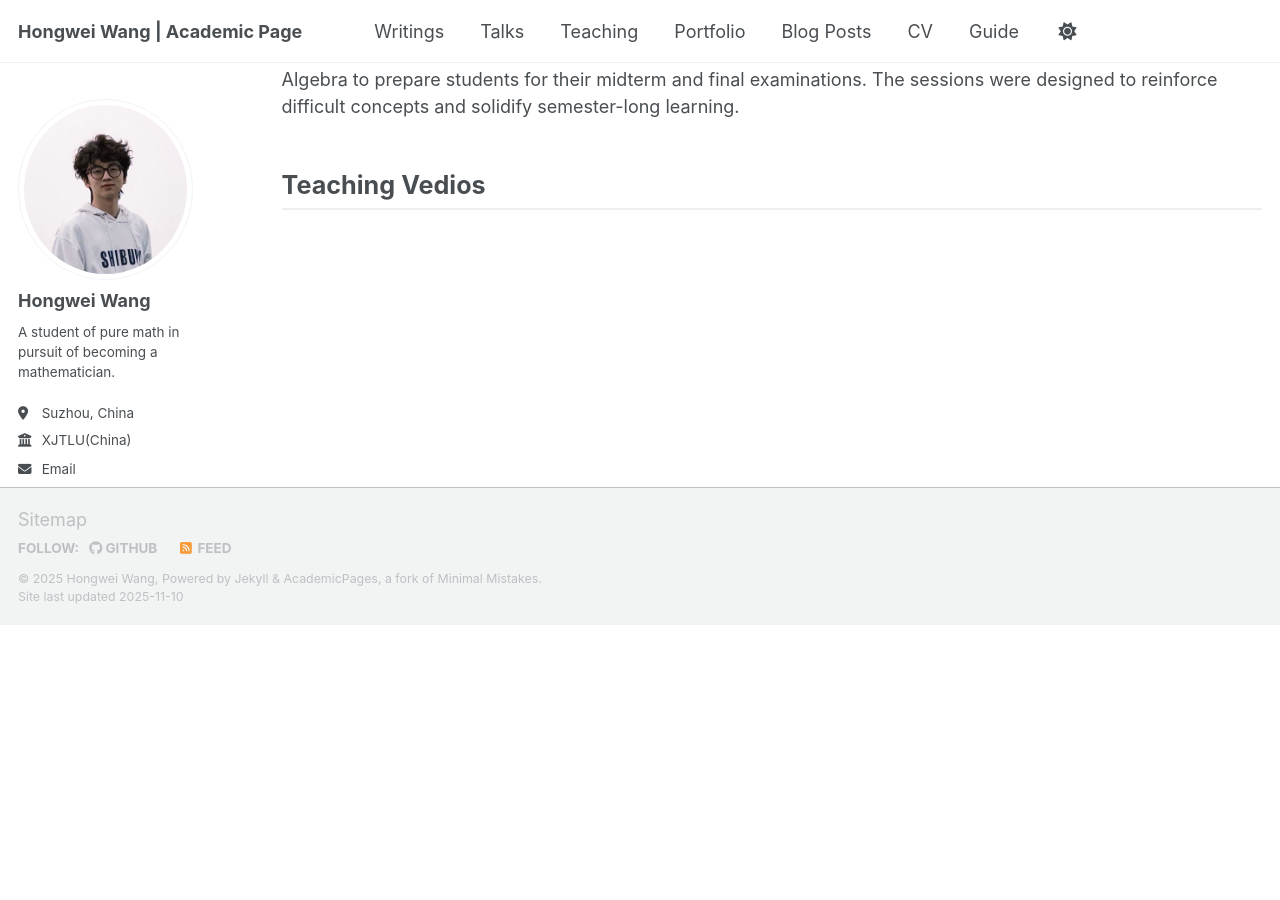
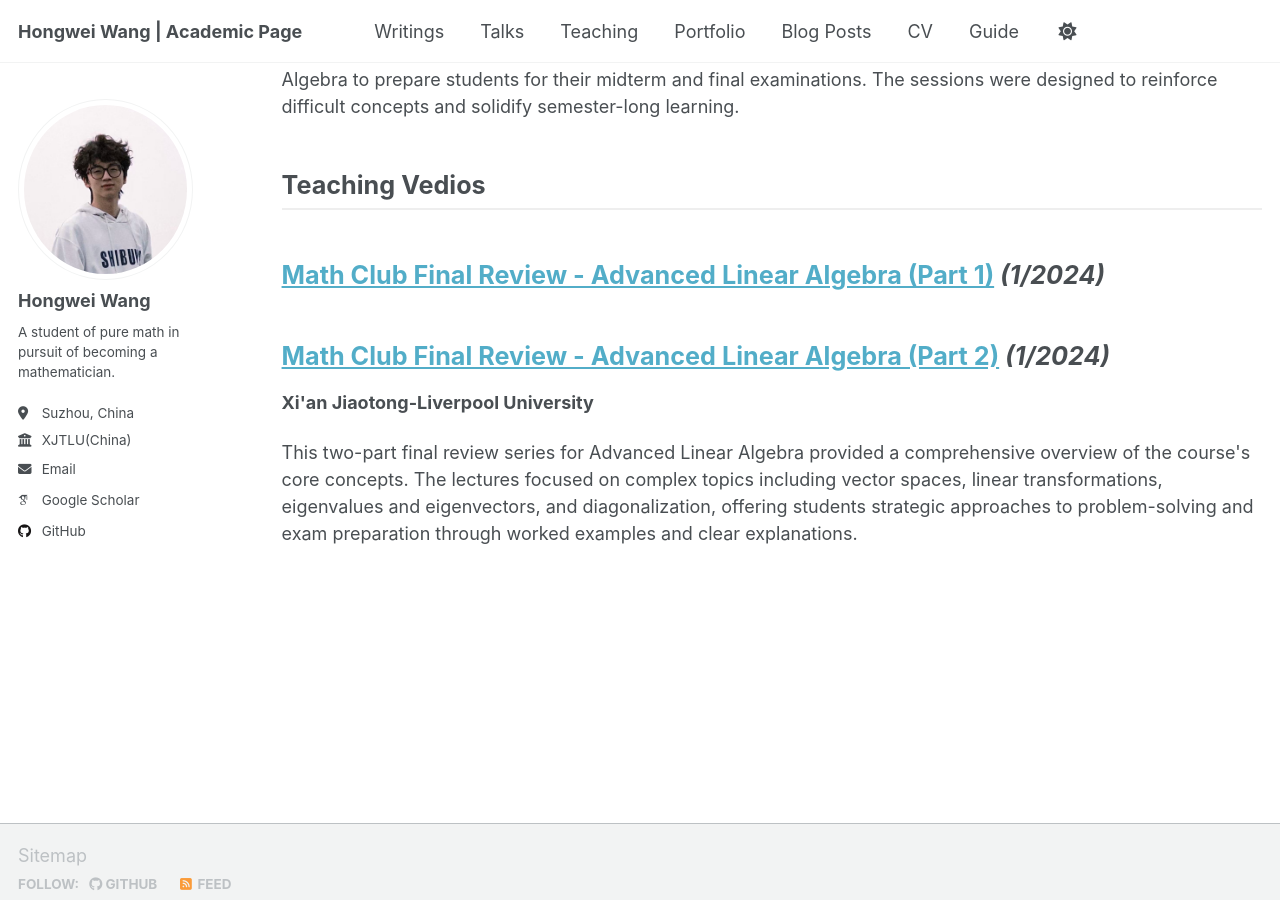
Before and after one commit to WangHongWei-AcademicPage/WangHongWei-AcademicPage.github.io, a Jekyll site: the page built from _pages/teaching.html, in a window 1280 px wide and 900 px high, scrolled down 1119 px. Built offline with Jekyll 4.4.1, drawn with Linux system fonts in a browser that asks for light colours; some web fonts are replaced; a script that is not in the unit is left out; before the commit the page ends 1744 px from its top, so only the background shows below that.

Commit message:
Update teaching.html

```diff
--- a/_pages/teaching.html
+++ b/_pages/teaching.html
@@ -39,3 +39,10 @@ I have always adhered to the learning philosophy that <strong>"the best way to t
 
 
 <h2 style="font-size: 1.4em; margin-bottom: 1em; border-bottom: 2px solid #eee; padding-bottom: 0.3em;">Teaching Vedios</h2>
+
+<div class="publication-item">
+  <h3 style="font-size: 1.4em; margin-bottom: 0.5em;"><a href="https://www.bilibili.com/video/BV1pp4y1R7yQ/?spm_id_from=333.1387.upload.video_card.click" target="_blank" style="font-size: inherit;">Math Club Final Review - Advanced Linear Algebra (Part 1)</a> <em>(1/2024)</em></h3>
+  <h3 style="font-size: 1.4em; margin-bottom: 0.5em;"><a href="https://www.bilibili.com/video/BV1iK41147kD/?spm_id_from=333.1387.upload.video_card.click" target="_blank" style="font-size: inherit;">Math Club Final Review - Advanced Linear Algebra (Part 2)</a> <em>(1/2024)</em></h3>
+  <p><strong>Xi'an Jiaotong-Liverpool University</strong></p>
+  <p>This two-part final review series for Advanced Linear Algebra provided a comprehensive overview of the course's core concepts. The lectures focused on complex topics including vector spaces, linear transformations, eigenvalues and eigenvectors, and diagonalization, offering students strategic approaches to problem-solving and exam preparation through worked examples and clear explanations.</p>
+</div>
```
